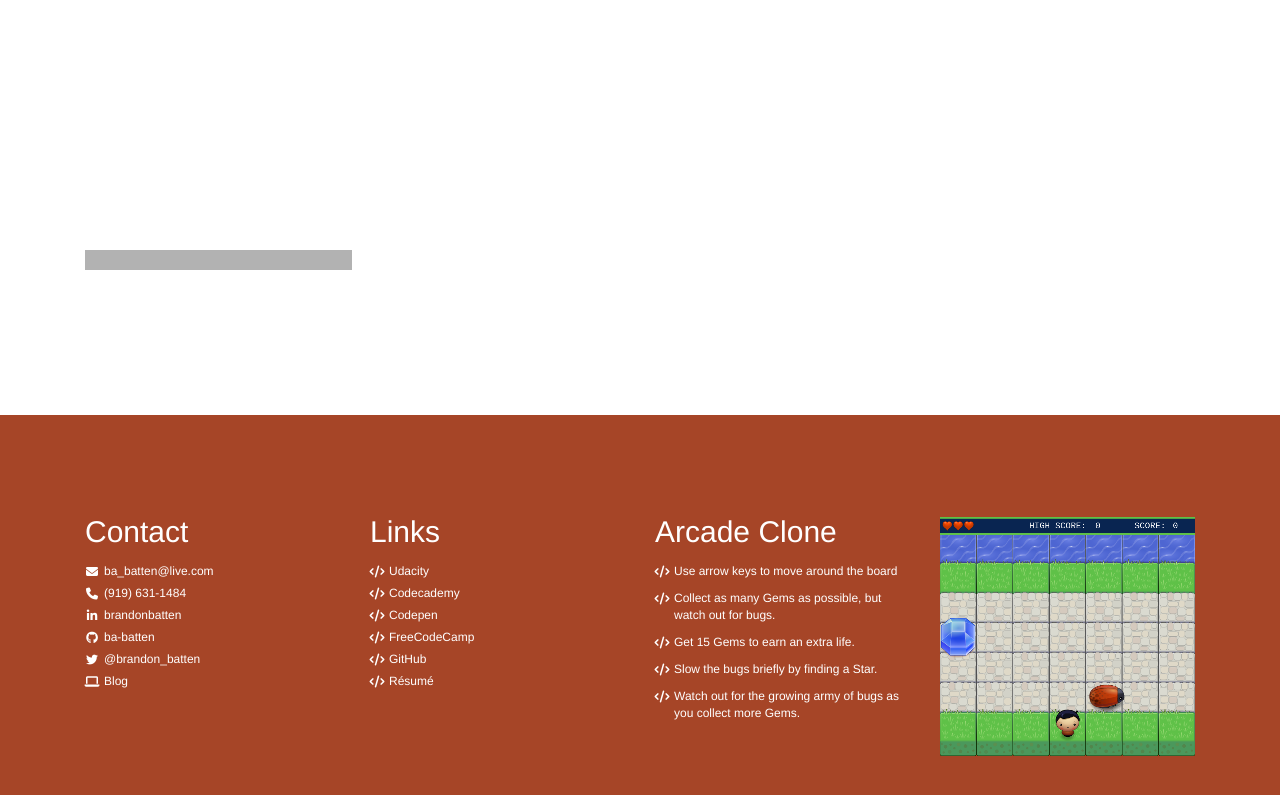
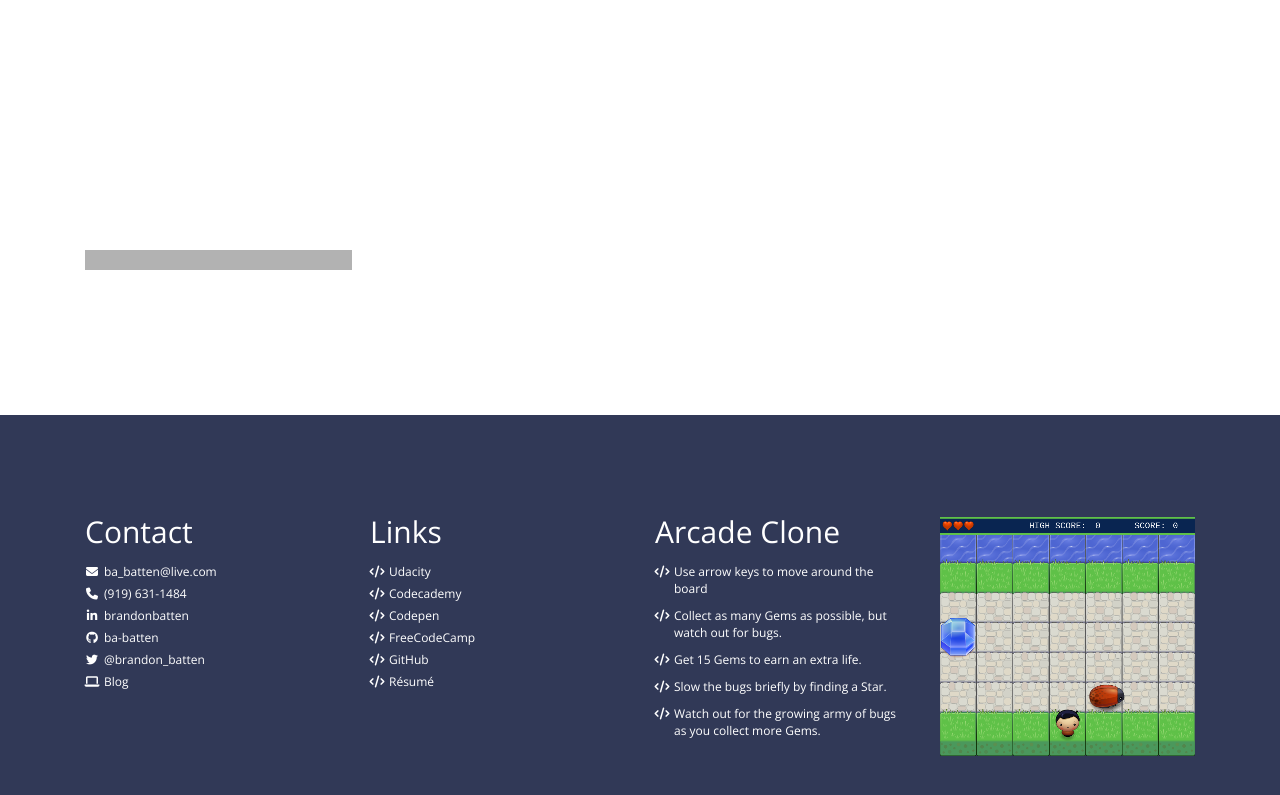
Before and after one commit to ba-batten/Portfolio, a plain HTML site: page index.html in a window 1280 px wide. Shown: the part 1391-2186 px from the top of the page. Drawn offline with nearby package versions, Linux system fonts and the light colour scheme; a script that the page names is missing.

Commit message:
Add Open Sans from Google fonts

```diff
--- a/css/styles.css
+++ b/css/styles.css
@@ -46,6 +46,7 @@ Colors:
 body {
   color: #777;
   background: white;
+  font-family: 'Open Sans', sans-serif;
 }
 
 footer {
@@ -53,7 +54,7 @@ footer {
 }
 
 .footer {
-  background: #A64527;
+  background: #313957;
 
 }
 
@@ -188,6 +189,7 @@ canvas {
 
 .display-text h2 {
   font-size: 1.5em;
+  font-weight: 700;
   color: white;
 }
 
--- a/index.html
+++ b/index.html
@@ -3,6 +3,7 @@
   <head>
     <meta charset="utf-8">
     <meta name="viewport" content="width=device-width, initial-scale=1">
+    <link href="https://fonts.googleapis.com/css?family=Open+Sans:400,700" rel="stylesheet">
     <script src="https://code.jquery.com/jquery-3.2.1.min.js"
       integrity="sha256-hwg4gsxgFZhOsEEamdOYGBf13FyQuiTwlAQgxVSNgt4="
       crossorigin="anonymous"></script>
```
